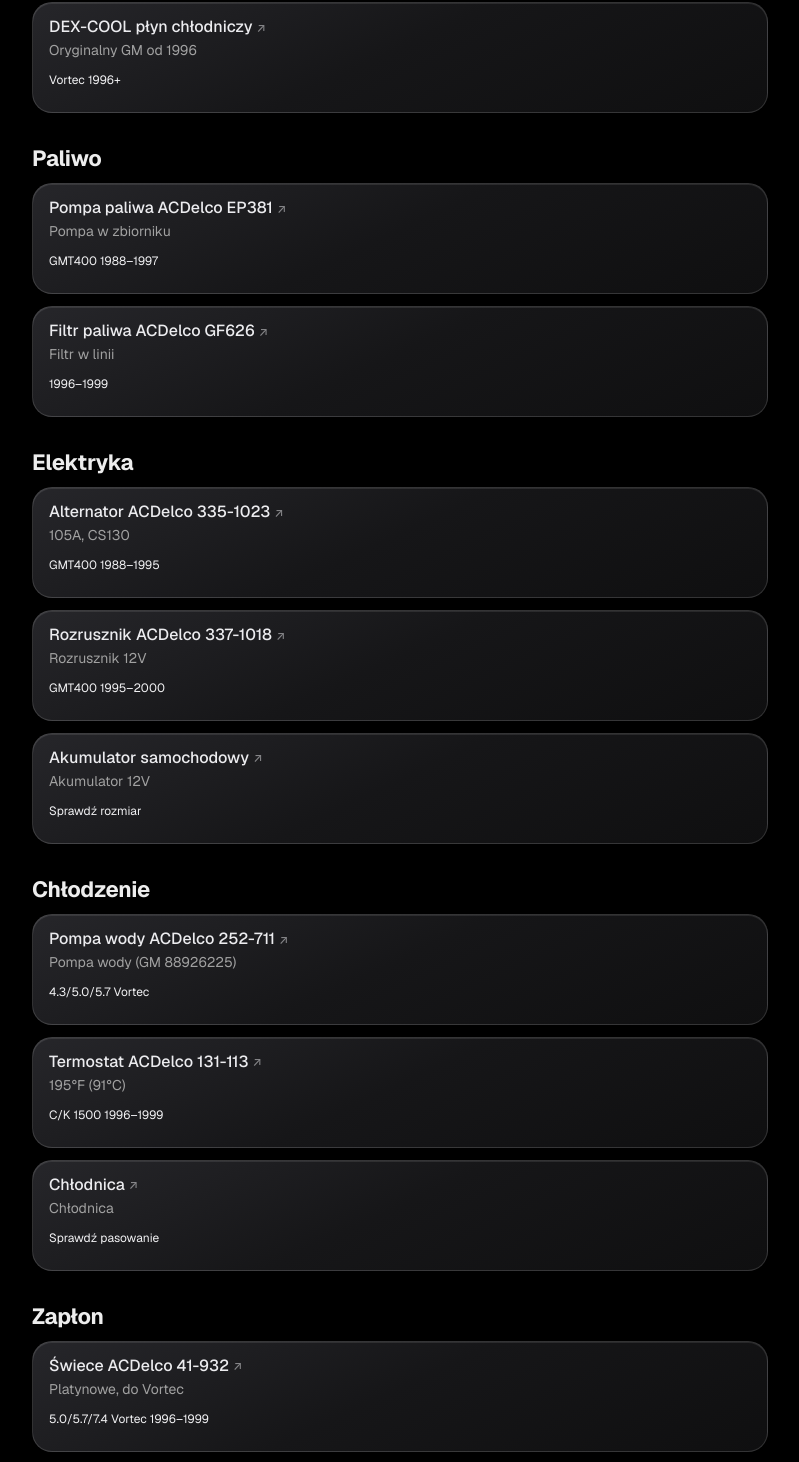
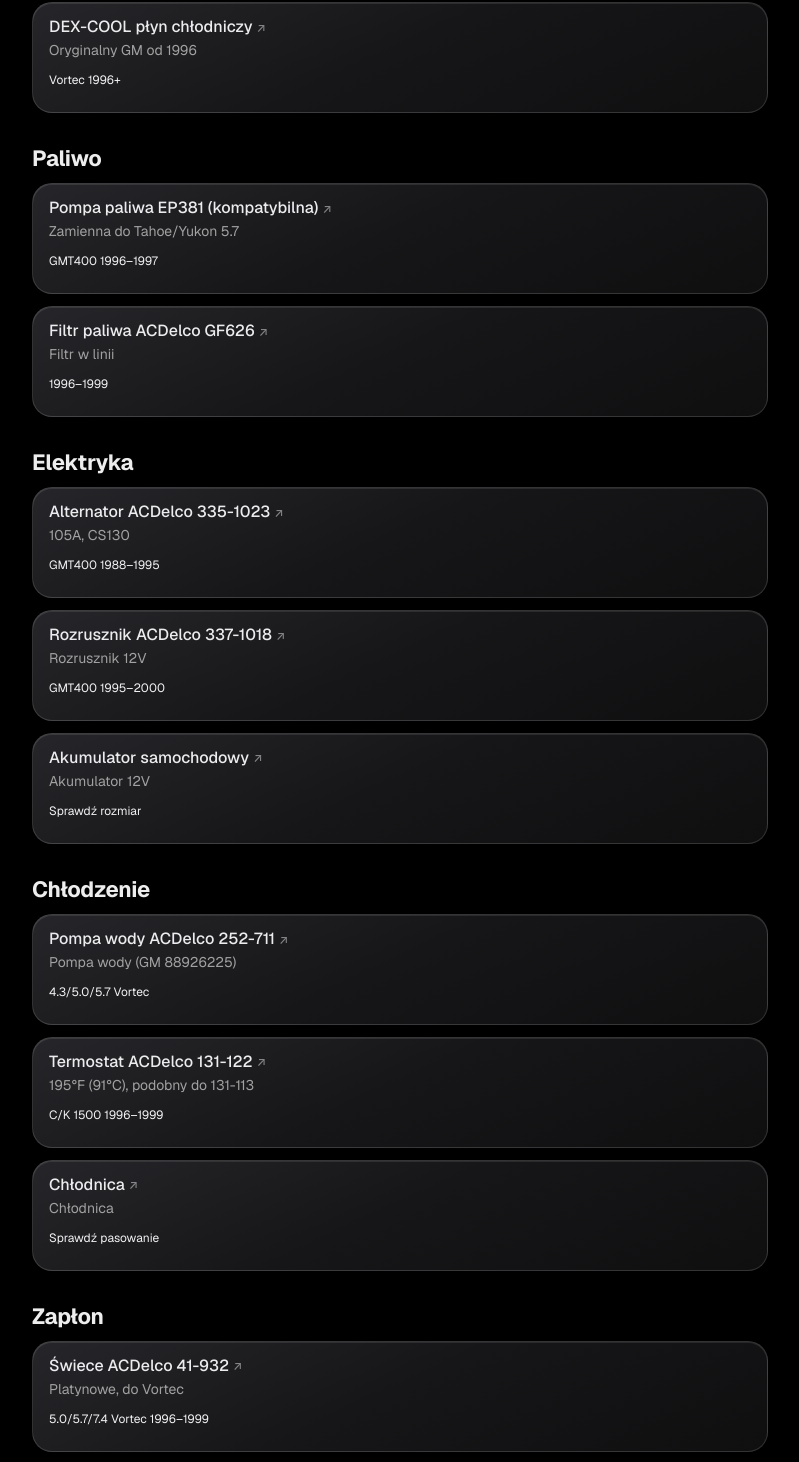
Before and after one commit to tsrc4mm9gg-netizen/gmt400-app, a Next.js app: page /eksploatacja in a window 1280 px wide. Shown: the part 1122-2584 px from the top of the page, without its empty margins (240-1039 px from the left). Built offline with nearby package versions, Linux system fonts and the light colour scheme.

Commit message:
feat: update ASINs for fuel pump and thermostat

```diff
--- a/src/app/eksploatacja/page.tsx
+++ b/src/app/eksploatacja/page.tsx
@@ -39,7 +39,7 @@ const categories: { name: string; items: Product[] }[] = [
   {
     name: 'Paliwo',
     items: [
-      { name: 'Pompa paliwa ACDelco EP381', asin: 'B000C9SU1A', note: 'Pompa w zbiorniku', fitment: 'GMT400 1988–1997' },
+      { name: 'Pompa paliwa EP381 (kompatybilna)', asin: 'B0F9D5BL3H', note: 'Zamienna do Tahoe/Yukon 5.7', fitment: 'GMT400 1996–1997' },
       { name: 'Filtr paliwa ACDelco GF626', asin: 'B000C9SU1A', note: 'Filtr w linii', fitment: '1996–1999' },
     ],
   },
@@ -55,7 +55,7 @@ const categories: { name: string; items: Product[] }[] = [
     name: 'Chłodzenie',
     items: [
       { name: 'Pompa wody ACDelco 252-711', asin: 'B000C9SU1A', note: 'Pompa wody (GM 88926225)', fitment: '4.3/5.0/5.7 Vortec' },
-      { name: 'Termostat ACDelco 131-113', asin: 'B000C9SU1A', note: '195°F (91°C)', fitment: 'C/K 1500 1996–1999' },
+      { name: 'Termostat ACDelco 131-122', asin: 'B000C9BZYO', note: '195°F (91°C), podobny do 131-113', fitment: 'C/K 1500 1996–1999' },
       { name: 'Chłodnica', asin: 'B000C9SU1A', note: 'Chłodnica', fitment: 'Sprawdź pasowanie' },
     ],
   },
@@ -126,6 +126,10 @@ const faqItems = [
     question: 'Gdzie kupić części do GMT400 w Polsce?',
     answer: 'Amazon.de (szybka dostawa), Allegro, sklepy z częściami amerykańskimi. Numery GM są uniwersalne — można zamawiać z USA lub Europy.',
   },
+  {
+    question: 'Jak sprawdzić, czy część pasuje do mojego auta?',
+    answer: 'Sprawdź numer części w instrukcji lub na starej części. Użyj dekoder VIN na stronie, aby poznać rocznik i silnik. Przy zakupie na Amazonie sprawdź listę kompatybilnych pojazdów.',
+  },
 ];
 
 function productLink(asin: string) {
```
